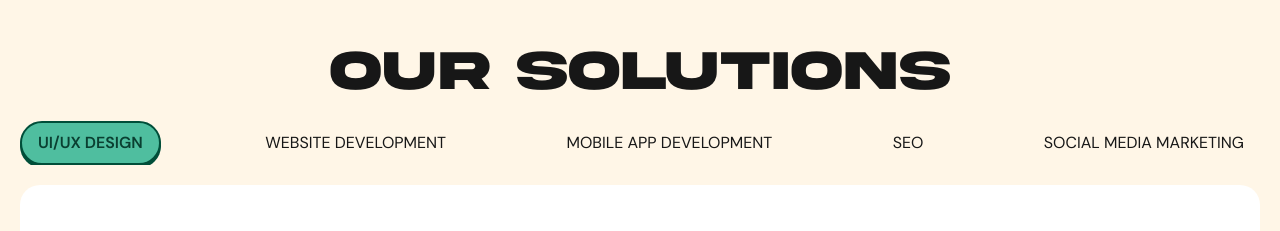
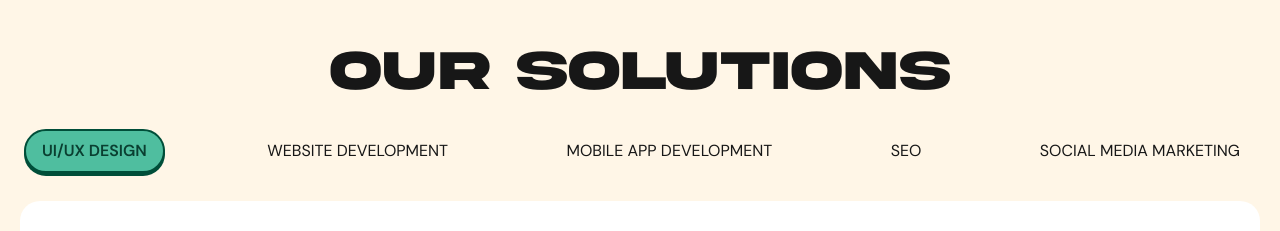
Before and after one commit to andrew-0210/sociorealm_website, a Next.js app: page / in a window 1280 px wide. Shown: the part 2220-2451 px from the top of the page. Built offline with nearby package versions, Linux system fonts and the light colour scheme.

Commit message:
Update Services.jsx

```diff
--- a/src/components/sections/Services.jsx
+++ b/src/components/sections/Services.jsx
@@ -17,7 +17,7 @@ export default function Services() {
         <h2 className="font-heading text-[1.5rem] leading-[1.875rem] tracking-[-0.5px] uppercase md:text-[3.5rem] md:leading-[58px]">
           Our Solutions
         </h2>
-        <menu className="scroll-container flex w-full items-center justify-between md:overflow-x-hidden">
+        <menu className="scroll-container flex w-full items-center justify-between md:overflow-x-hidden py-[0.5rem] px-[0.25rem]">
           <TabButton
             isSelected={selectedService === "ui_design"}
             onSelect={() => handleSelect("ui_design")}
```
